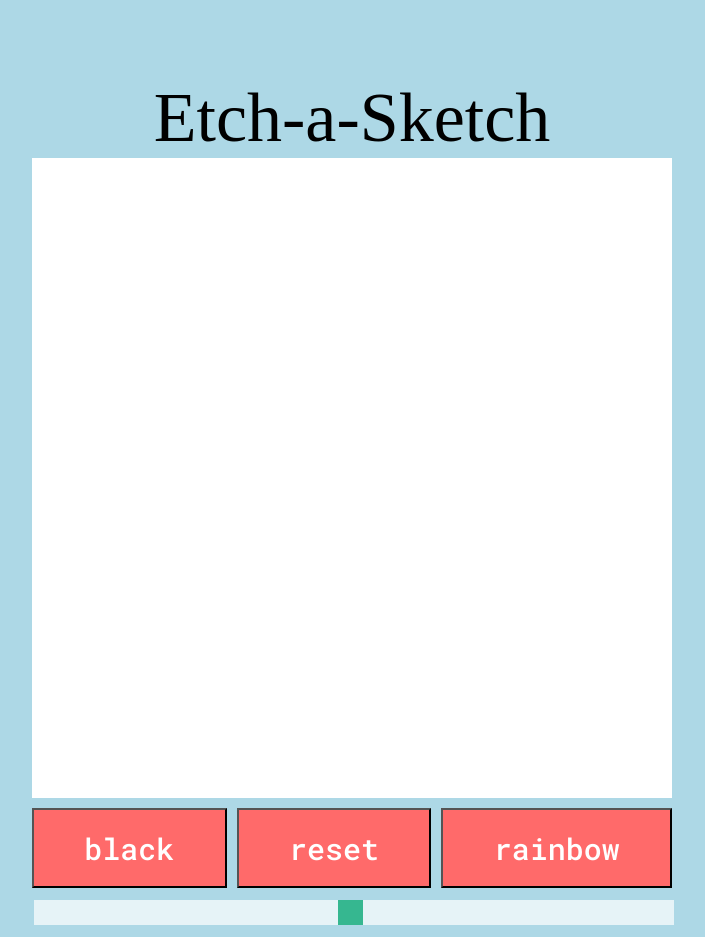
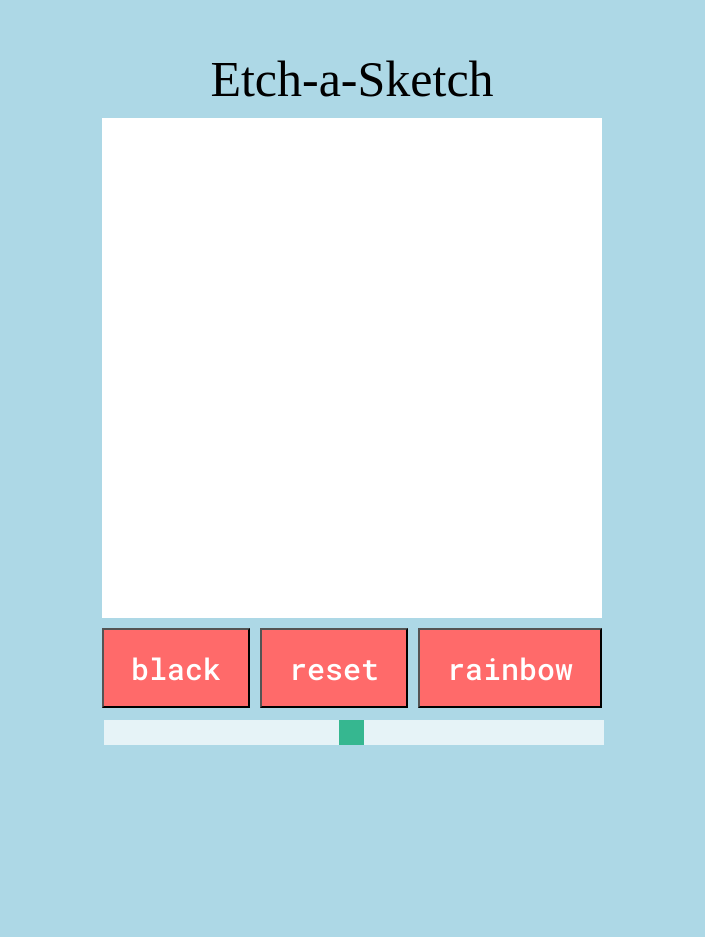
Before and after one commit to emilycurran/etch-a-sketch, a plain HTML site: page index.html in a window 1280 px wide. Shown: the whole page, without its empty margins (288-993 px from the left). After the commit the page ends 800 px from the top, so only its background shows below. Drawn offline with Linux system fonts and the light colour scheme; a web font is replaced by a local one.

Commit message:
fixed sizing issue

```diff
--- a/script.js
+++ b/script.js
@@ -13,6 +13,7 @@ blackButton.addEventListener('click', changeColourModeToBlack)
 initialisePage();
 
 function initialisePage(){
+    //creates first instance of grid with size 16
     var grid= createGrid(16);
     document.getElementById('container').appendChild(grid);
     addGridToHTML(grid);
@@ -68,10 +69,11 @@ function changeColourModeToBlack(){
 }
 
 slider.oninput = function() {
+    //responds to slider input and creates new grid
     var gridSize = this.value;
     newGrid = createGrid(gridSize);
     addGridToHTML(newGrid, gridSize);
-  }
+}
 
 function addGridToHTML(newGrid, gridSize){
     console.log("start of addGridToHTML");
--- a/style.css
+++ b/style.css
@@ -7,15 +7,15 @@ body {
     flex-wrap: wrap;
     justify-content: space-between;
     background-color: lightblue;
-    width: 640px;
+    width: 500px;
 }
 
 #container {
     display: flex;
     flex-direction: column;
     align-items: stretch;
-    width: 640px;
-    height: 640px;
+    width: 500px;
+    height: 500px;
 }
 
 #grid {
@@ -29,10 +29,11 @@ body {
     display: flex;
     justify-content: center;
     width: 100%;
-    min-height: 150px;
+    min-height: 100px;
     align-items: flex-end;
     font-family: 'Rock 3D';
-    font-size: 70px;
+    font-size: 50px;
+    margin-bottom: 10px;
 }
 
 
```
Also changed, not shown: index.html (+0 -1 lines).
